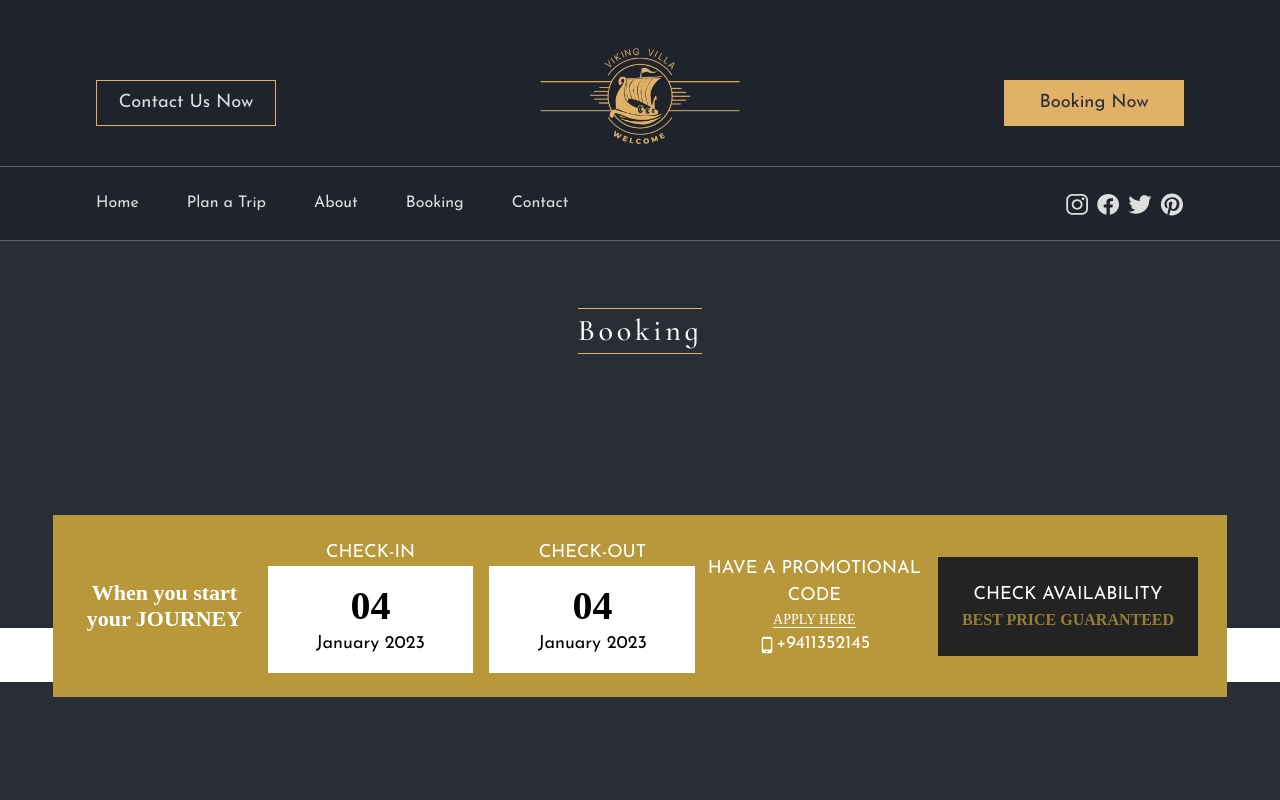
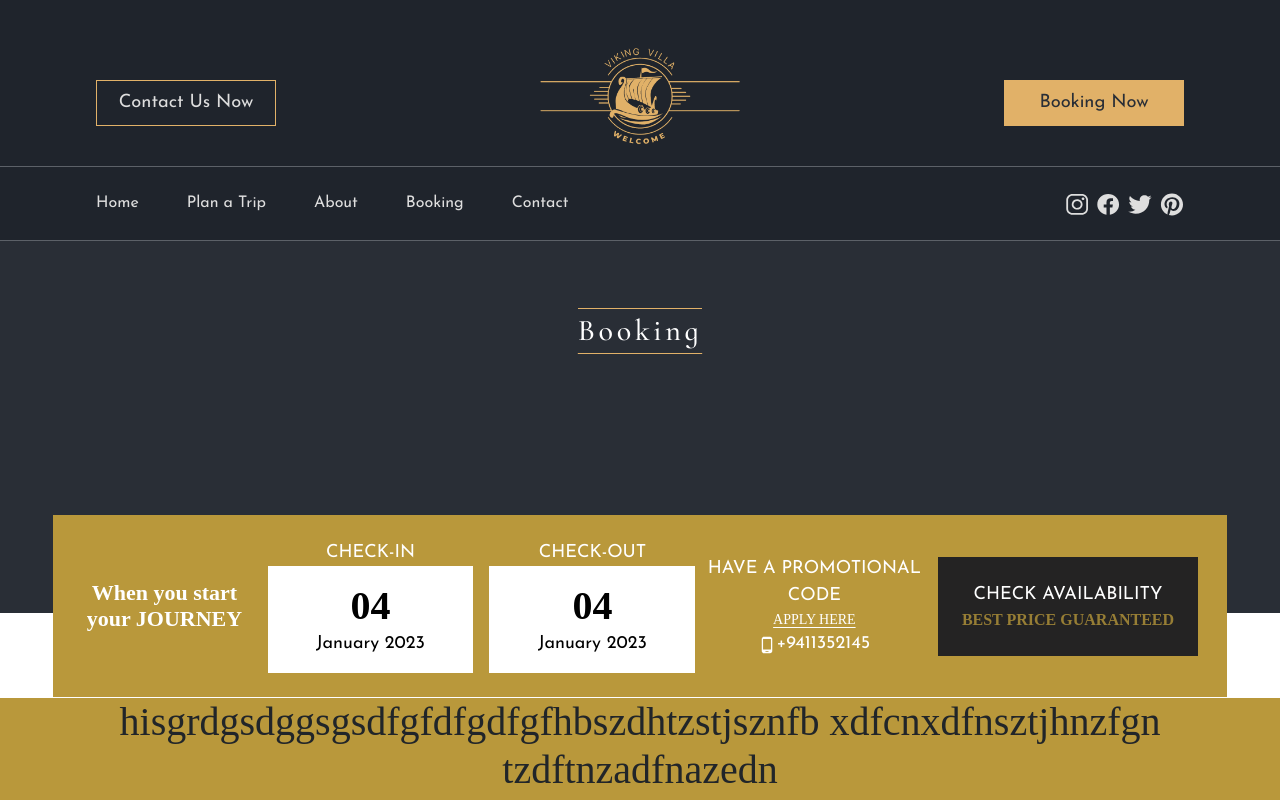
Before and after one commit to orionux/slvikingvilla, a Next.js app: page /booking in a window 1280 px wide. Shown: the top 800 px of the page. Built offline with nearby package versions, Linux system fonts and the light colour scheme.

Commit message:
make component

```diff
--- /dev/null
+++ b/src/components/calendar.tsx
@@ -0,0 +1,18 @@
+import React from 'react';
+import styles from "../styles/Home.module.css";
+
+
+
+
+const Calendar = () => {
+    return (
+        <div style={{ backgroundColor: "#B9983B" }}>
+        <h1>
+            hisgrdgsdggsgsdfgfdfgdfgfhbszdhtzstjsznfb xdfcnxdfnsztjhnzfgn tzdftnzadfnazedn
+        </h1>
+        </div>
+
+    )
+}
+
+export default Calendar;
--- a/src/pages/booking.tsx
+++ b/src/pages/booking.tsx
@@ -4,6 +4,7 @@ import styles from "../styles/Home.module.css";
 import Image from "next/image";
 import Link from "next/link";
 import { MdPhoneAndroid } from "react-icons/md";
+import Calendar from "../components/calendar";
 
 
 const Booking = () => {
@@ -70,11 +71,15 @@ const Booking = () => {
                 <span className="mb-0">BEST PRICE GUARANTEED</span>
               </div>
             </div>
+
           </div>
           {/* calander */}
 
+
         </div>
+        <Calendar />
           </div>
+
         </div>
         {/* section 3 */}
         <div className="d-flex flex-column justify-content-center align-items-center px-2 px-lg-5 py-5 m-0 w-100">
```
